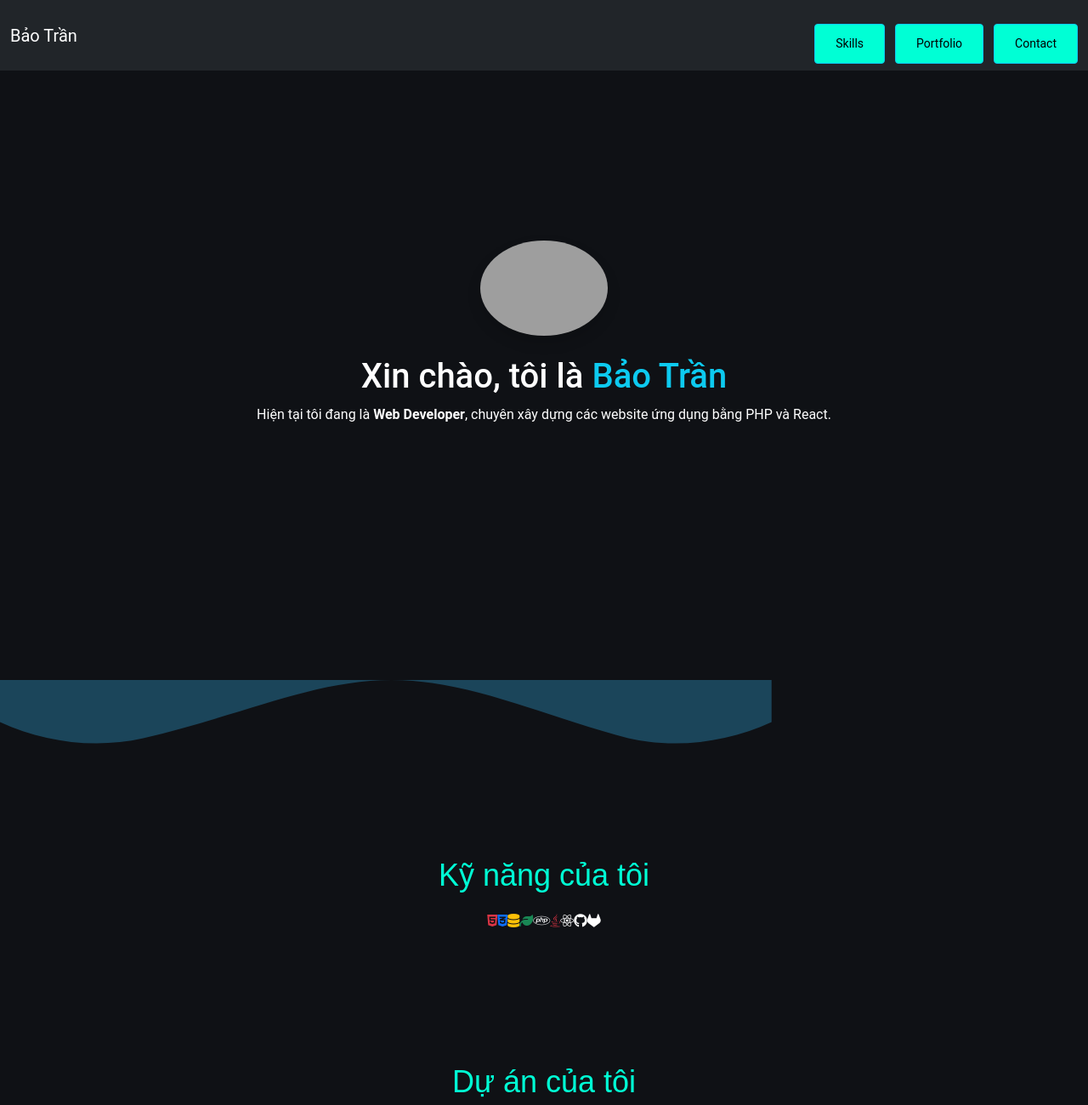
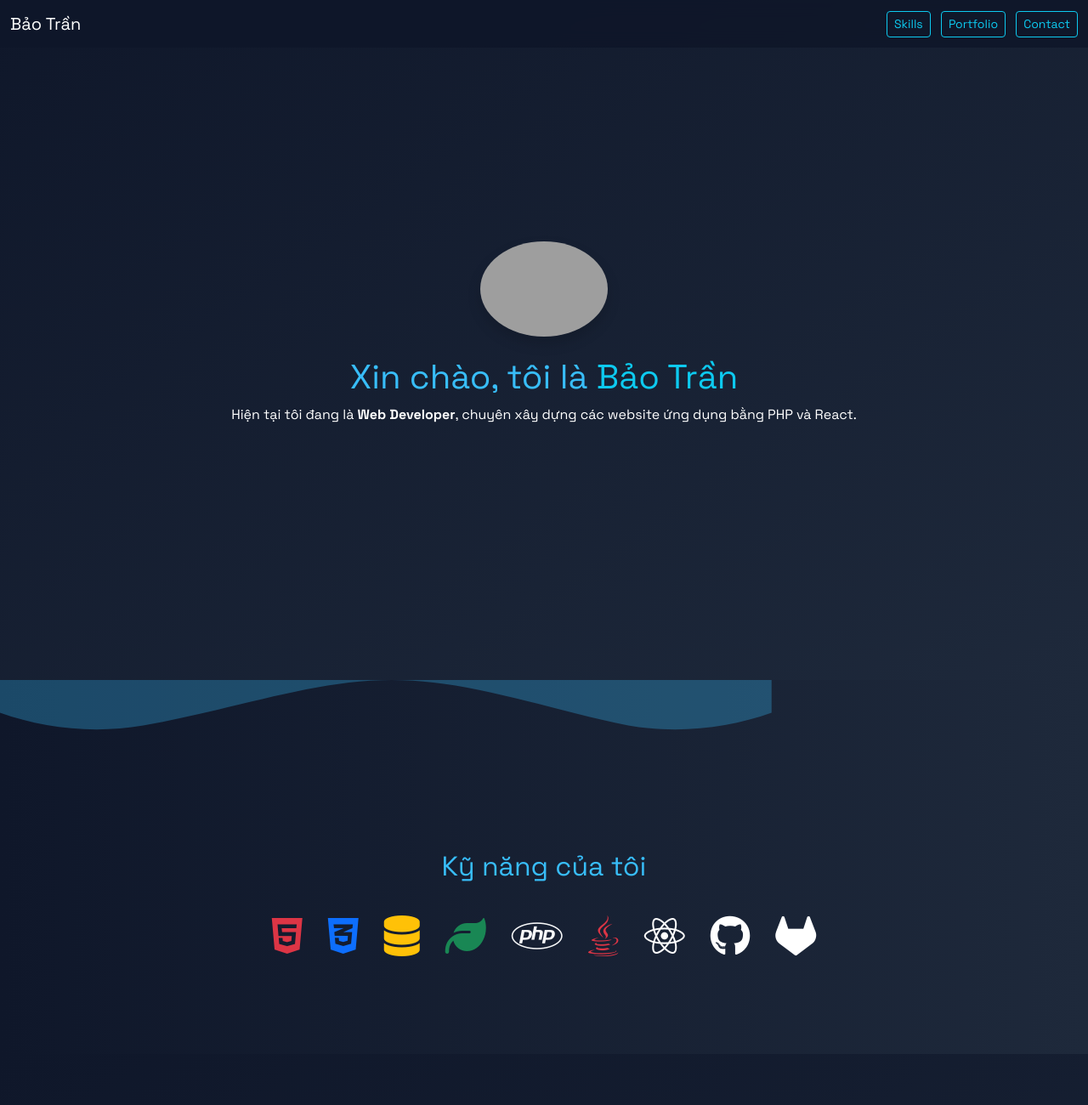
Before and after one commit to tranbao18/baotrn-portfolio, a plain HTML site: page index.html in a window 1280 px wide. Shown: the top 1300 px of the page at 85% size. Drawn offline with nearby package versions, Linux system fonts and the light colour scheme; grey boxes are pictures that could not be loaded.

Commit message:
Update style.css

```diff
--- a/style.css
+++ b/style.css
@@ -1,111 +1,100 @@
 body {
-  margin: 0;
-  font-family: 'Roboto', sans-serif;
-  background-color: #0f1115;
-  color: #ffffff;
-  line-height: 1.6;
+  font-family: 'Space Grotesk', sans-serif;
+  background: linear-gradient(to right, #0f172a, #1e293b);
+  color: #fff;
 }
 
-header {
-  text-align: center;
-  padding: 100px 20px;
+h1, h2, h3 {
+  color: #38bdf8;
 }
 
-header h1 {
-  font-family: 'Poppins', sans-serif;
-  font-size: 48px;
-  color: #00ffd5;
+.section {
+  padding: 100px 0;
 }
 
-header p {
-  font-size: 20px;
-  color: #aaa;
+.skill-icon {
+  font-size: 3rem;
+  margin: 15px;
+  transition: transform 0.3s;
 }
 
-.btn {
-  display: inline-block;
-  margin-top: 20px;
-  padding: 12px 24px;
-  background: #00ffd5;
-  color: #000;
-  text-decoration: none;
-  border-radius: 4px;
+.skill-icon:hover {
+  transform: scale(1.2);
 }
 
-section {
-  padding: 80px 20px;
-  max-width: 1000px;
-  margin: 0 auto;
+.portfolio-card {
+  background-color: rgba(30, 41, 59, 0.8);
+  border-radius: 16px;
+  padding: 25px;
+  box-shadow: 0 4px 30px rgba(0, 0, 0, 0.5);
+  backdrop-filter: blur(6px);
+  transition: transform 0.3s, box-shadow 0.3s;
 }
 
-section h2 {
-  font-family: 'Poppins', sans-serif;
-  font-size: 36px;
-  color: #00ffd5;
-  text-align: center;
+.portfolio-card:hover {
+  transform: translateY(-5px);
+  box-shadow: 0 6px 40px rgba(56, 189, 248, 0.4);
 }
 
-.skills {
-  text-align: center;
+.portfolio-card img {
+  transition: transform 0.3s ease-in-out;
 }
 
-.skills span {
-  display: inline-block;
-  background: #222;
-  padding: 6px 12px;
-  margin: 5px;
-  border-radius: 4px;
+.portfolio-card:hover img {
+  transform: scale(1.05);
 }
 
-.project-grid {
-  display: grid;
-  grid-template-columns: repeat(auto-fit, minmax(280px, 1fr));
-  gap: 20px;
-  margin-top: 40px;
+.contact-form {
+  background: rgba(30, 41, 59, 0.8);
+  padding: 30px;
+  border-radius: 16px;
+  box-shadow: 0 4px 30px rgba(0, 0, 0, 0.5);
+  backdrop-filter: blur(6px);
 }
 
-.project-card {
-  background: #1a1c22;
-  border-radius: 8px;
-  overflow: hidden;
-  text-align: center;
-  padding-bottom: 20px;
+.btn-tech {
+  background-color: #38bdf8;
+  color: #0f172a;
+  transition: background-color 0.3s;
 }
 
-.project-card img {
-  width: 100%;
-  display: block;
+.btn-tech:hover {
+  background-color: #0ea5e9;
 }
 
-.project-card h3 {
-  margin: 20px 0 10px;
+.bg-tech {
+  background: linear-gradient(145deg, #0f172a, #1e293b);
 }
 
-.project-card p {
-  color: #aaa;
-  padding: 0 10px;
+.wave {
+  position: relative;
+  width: 100%;
+  height: 100px;
+  overflow: hidden;
 }
 
-.project-card a {
-  display: inline-block;
-  margin-top: 10px;
-  color: #00ffd5;
-  text-decoration: none;
+.wave svg {
+  position: absolute;
+  bottom: 0;
+  width: 100%;
+  height: 100%;
 }
 
-.socials {
-  text-align: center;
+#tsparticles {
+  position: absolute;
+  top: 0;
+  left: 0;
+  width: 100%;
+  height: 100%;
+  z-index: 0;
 }
 
-.socials a {
-  margin: 0 10px;
-  color: #00ffd5;
-  text-decoration: none;
+#home .container {
+  position: relative;
+  z-index: 1;
 }
 
-footer {
-  text-align: center;
-  padding: 20px;
-  font-size: 14px;
-  color: #aaa;
+nav.navbar {
+  background-color: rgba(15, 23, 42, 0.9) !important;
+  backdrop-filter: blur(10px);
 }
```
